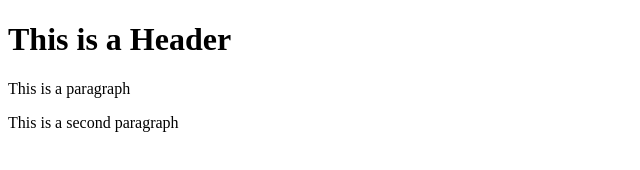
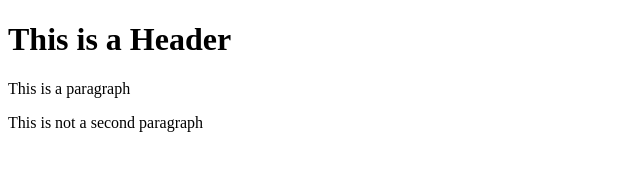
Before and after one commit to nhatkhong/webdevcoursera, a plain HTML site: page index.html in a window 1280 px wide. Shown: the full height of the page, 0-640 px from the left. Drawn offline with Linux system fonts and the light colour scheme.

Commit message:
edit html file

```diff
--- a/index.html
+++ b/index.html
@@ -5,6 +5,6 @@
     <body>
         <h1>This is a Header</h1>
         <p>This is a paragraph</p>
-	<p>This is a second paragraph</p>
+	<p>This is not a second paragraph</p>
     </body>
 </html>
```
